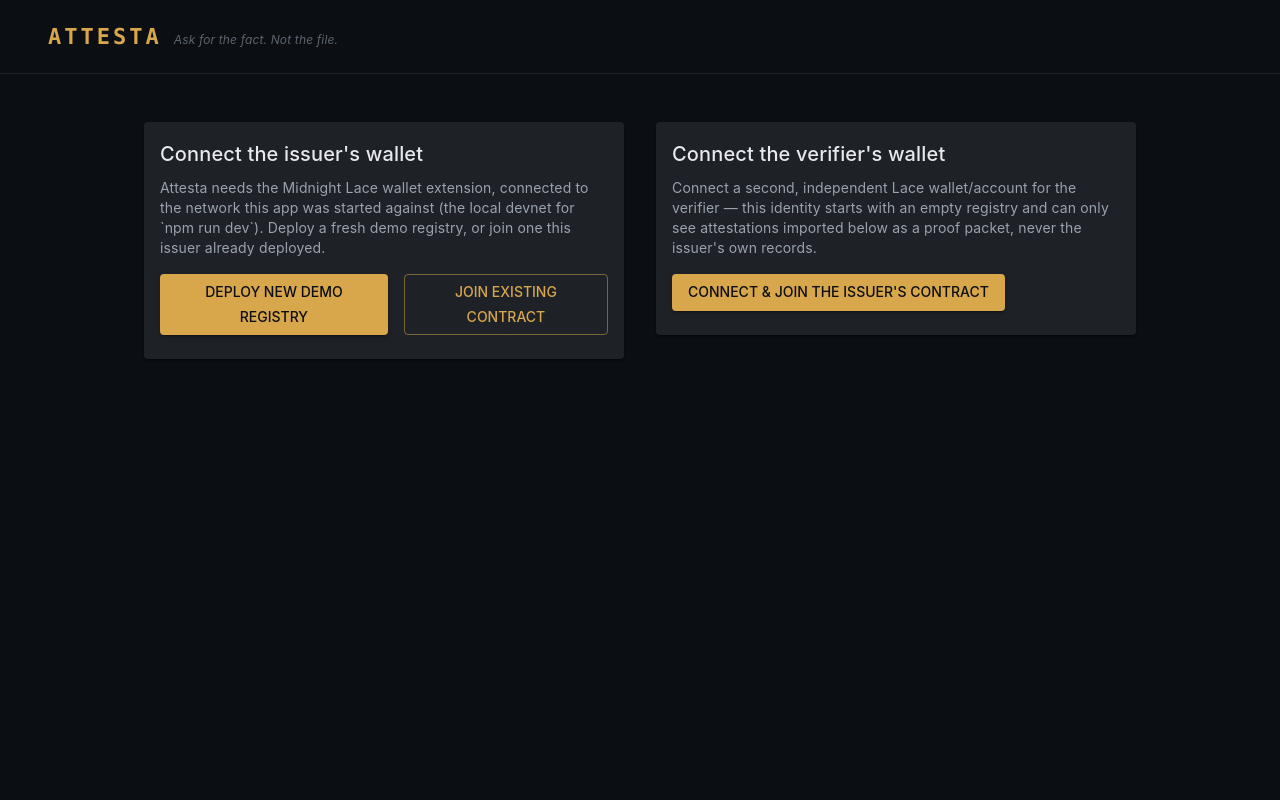
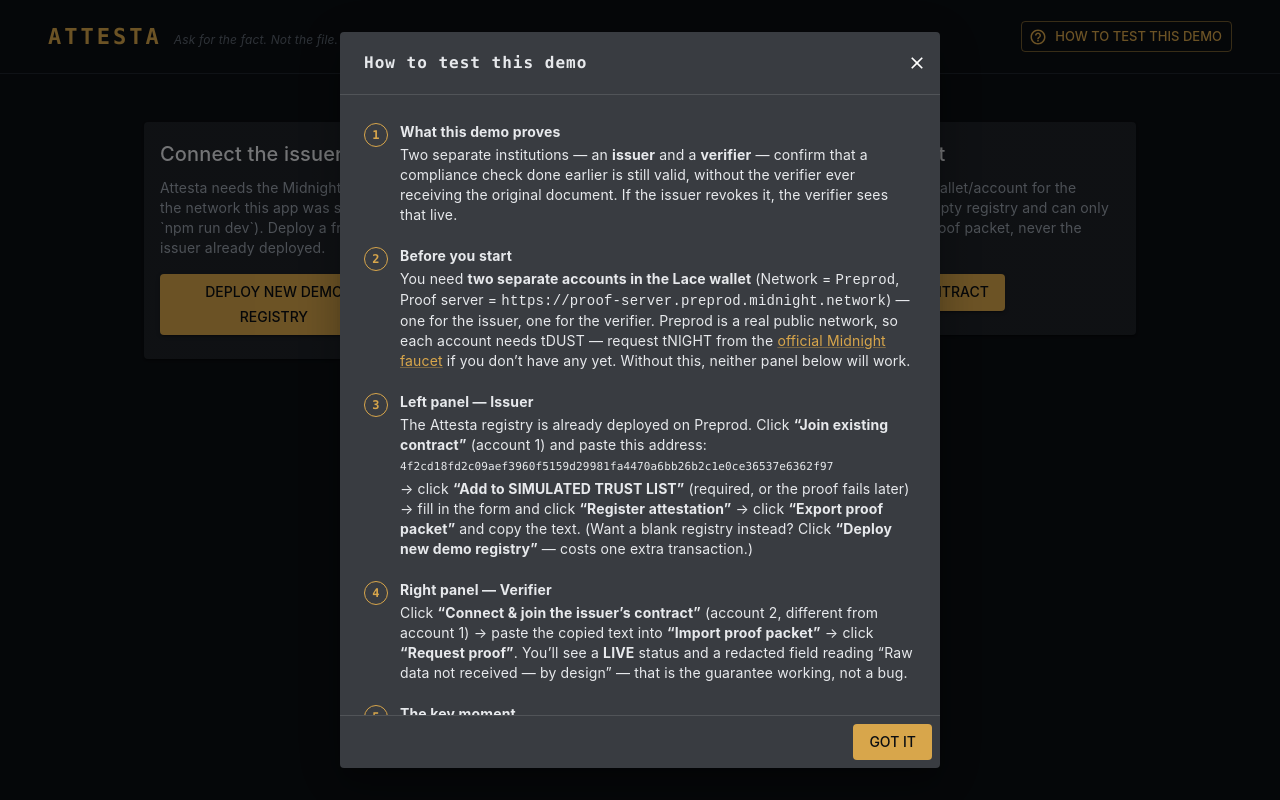
Before and after one commit to ceciliagalvaoo/Attesta, a React (Vite) app in the folder bboard-ui/: page / in a window 1280 px wide. Built offline with nearby package versions, Linux system fonts and the light colour scheme; no server answers; what @midnight-ntwrk/midnight-js-network-id would draw is missing.

Commit message:
fix(bboard-cli): remove dead cp step breaking CI build

```diff
--- a/bboard-ui/src/components/Layout/Header.tsx
+++ b/bboard-ui/src/components/Layout/Header.tsx
@@ -16,6 +16,7 @@
 import React from 'react';
 import { AppBar, Box, Typography } from '@mui/material';
 import { monoFontFamily } from '../../config/theme';
+import { TutorialModal } from '../TutorialModal';
 
 /**
  * The application header. Per contexto/09-BRANDING.md §3, `THE REGISTRAR` (the
@@ -49,5 +50,9 @@
         Ask for the fact. Not the file.
       </Typography>
     </Box>
+
+    <Box sx={{ px: { xs: 3, md: 6 } }} data-testid="header-actions">
+      <TutorialModal />
+    </Box>
   </AppBar>
 );
--- /dev/null
+++ b/bboard-ui/src/components/TutorialModal.tsx
@@ -0,0 +1,225 @@
+// This file is part of Attesta.
+// Copyright (C) 2026 The Attesta Contributors
+// SPDX-License-Identifier: Apache-2.0
+// Licensed under the Apache License, Version 2.0 (the "License");
+// You may not use this file except in compliance with the License.
+// You may obtain a copy of the License at
+//
+// http://www.apache.org/licenses/LICENSE-2.0
+//
+// Unless required by applicable law or agreed to in writing, software
+// distributed under the License is distributed on an "AS IS" BASIS,
+// WITHOUT WARRANTIES OR CONDITIONS OF ANY KIND, either express or implied.
+// See the License for the specific language governing permissions and
+// limitations under the License.
+
+import React, { useEffect, useState, useCallback } from 'react';
+import {
+  Box,
+  Button,
+  Dialog,
+  DialogActions,
+  DialogContent,
+  DialogTitle,
+  IconButton,
+  Link,
+  List,
+  ListItem,
+  Typography,
+} from '@mui/material';
+import HelpOutlineIcon from '@mui/icons-material/HelpOutlineOutlined';
+import CloseIcon from '@mui/icons-material/Close';
+import { attestaColors, monoFontFamily } from '../config/theme';
+
+/** `localStorage` key used to remember that this browser has already seen the tutorial. */
+const TUTORIAL_SEEN_KEY = 'attesta-tutorial-seen';
+
+const WALKTHROUGH_URL = 'https://ceciliagalvaoo.github.io/Attesta/demo-walkthrough';
+const FAUCET_URL = 'https://midnight-tmnight-preprod.nethermind.dev/';
+
+/** The already-deployed Attesta registry contract on Preprod — join this instead of deploying a fresh one. */
+const DEPLOYED_CONTRACT_ADDRESS = '4f2cd18fd2c09aef3960f5159d29981fa4470a6bb26b2c1e0ce36537e6362f97';
+
+interface Step {
+  title: string;
+  body: React.ReactNode;
+}
+
+const STEPS: Step[] = [
+  {
+    title: 'What this demo proves',
+    body: (
+      <>
+        Two separate institutions — an <strong>issuer</strong> and a <strong>verifier</strong> — confirm that a
+        compliance check done earlier is still valid, without the verifier ever receiving the original document. If the
+        issuer revokes it, the verifier sees that live.
+      </>
+    ),
+  },
+  {
+    title: 'Before you start',
+    body: (
+      <>
+        You need <strong>two separate accounts in the Lace wallet</strong> (Network = <code>Preprod</code>, Proof server
+        = <code>https://proof-server.preprod.midnight.network</code>) — one for the issuer, one for the verifier.
+        Preprod is a real public network, so each account needs tDUST — request tNIGHT from the{' '}
+        <Link href={FAUCET_URL} target="_blank" rel="noopener noreferrer" color="primary">
+          official Midnight faucet
+        </Link>{' '}
+        if you don&rsquo;t have any yet. Without this, neither panel below will work.
+      </>
+    ),
+  },
+  {
+    title: 'Left panel — Issuer',
+    body: (
+      <>
+        The Attesta registry is already deployed on Preprod. Click <strong>&ldquo;Join existing contract&rdquo;</strong>{' '}
+        (account 1) and paste this address:{' '}
+        <Box
+          component="code"
+          sx={{ display: 'block', fontFamily: monoFontFamily, fontSize: 11, wordBreak: 'break-all', my: 0.5 }}
+        >
+          {DEPLOYED_CONTRACT_ADDRESS}
+        </Box>
+        → click <strong>&ldquo;Add to SIMULATED TRUST LIST&rdquo;</strong> (required, or the proof fails later) → fill
+        in the form and click <strong>&ldquo;Register attestation&rdquo;</strong> → click{' '}
+        <strong>&ldquo;Export proof packet&rdquo;</strong> and copy the text. (Want a blank registry instead? Click{' '}
+        <strong>&ldquo;Deploy new demo registry&rdquo;</strong> — costs one extra transaction.)
+      </>
+    ),
+  },
+  {
+    title: 'Right panel — Verifier',
+    body: (
+      <>
+        Click <strong>&ldquo;Connect &amp; join the issuer&rsquo;s contract&rdquo;</strong> (account 2, different from
+        account 1) → paste the copied text into <strong>&ldquo;Import proof packet&rdquo;</strong> → click{' '}
+        <strong>&ldquo;Request proof&rdquo;</strong>. You&rsquo;ll see a <strong>LIVE</strong> status and a redacted
+        field reading &ldquo;Raw data not received — by design&rdquo; — that is the guarantee working, not a bug.
+      </>
+    ),
+  },
+  {
+    title: 'The key moment',
+    body: (
+      <>
+        Go back to the Issuer panel and click <strong>&ldquo;Revoke&rdquo;</strong> on that same attestation, then watch
+        the Verifier panel — its status flips from <strong>LIVE</strong> to <strong>REVOKED</strong> on its own, with no
+        page reload. That is proof that revocation is live public state, not a promise.
+      </>
+    ),
+  },
+];
+
+/**
+ * A short, scannable tutorial modal aimed at judges evaluating this demo asynchronously,
+ * without anyone walking them through it live. It opens automatically on a visitor's
+ * first visit (tracked via `localStorage`, key {@link TUTORIAL_SEEN_KEY}) and can be
+ * reopened at any time via the "How to test this demo" button rendered alongside it.
+ */
+export const TutorialModal: React.FC = () => {
+  const [isOpen, setIsOpen] = useState(false);
+
+  useEffect(() => {
+    try {
+      if (!window.localStorage.getItem(TUTORIAL_SEEN_KEY)) {
+        setIsOpen(true);
+      }
+    } catch {
+      // localStorage may be unavailable (private browsing, disabled storage, etc.) — in
+      // that case we simply don't auto-open, but the header button still works.
+    }
+  }, []);
+
+  const handleOpen = useCallback(() => {
+    setIsOpen(true);
+  }, []);
+
+  const handleClose = useCallback(() => {
+    setIsOpen(false);
+    try {
+      window.localStorage.setItem(TUTORIAL_SEEN_KEY, 'true');
+    } catch {
+      // Nothing we can do if storage is unavailable — the button will just keep working.
+    }
+  }, []);
+
+  return (
+    <>
+      <Button
+        variant="outlined"
+        size="small"
+        color="primary"
+        startIcon={<HelpOutlineIcon />}
+        onClick={handleOpen}
+        data-testid="tutorial-open-btn"
+        sx={{ whiteSpace: 'nowrap' }}
+      >
+        How to test this demo
+      </Button>
+
+      <Dialog open={isOpen} onClose={handleClose} fullWidth maxWidth="sm" data-testid="tutorial-dialog">
+        <DialogTitle sx={{ display: 'flex', alignItems: 'center', justifyContent: 'space-between', pr: 1 }}>
+          <Typography sx={{ fontFamily: monoFontFamily, fontWeight: 700, letterSpacing: 1 }}>
+            How to test this demo
+          </Typography>
+          <IconButton onClick={handleClose} size="small" data-testid="tutorial-close-btn" aria-label="Close">
+            <CloseIcon fontSize="small" />
+          </IconButton>
+        </DialogTitle>
+
+        <DialogContent dividers>
+          <List sx={{ py: 0 }}>
+            {STEPS.map((step, i) => (
+              <ListItem key={step.title} alignItems="flex-start" disableGutters sx={{ py: 1.25 }}>
+                <Box
+                  sx={{
+                    flexShrink: 0,
+                    width: 24,
+                    height: 24,
+                    borderRadius: '50%',
+                    border: `1px solid ${attestaColors.seal}`,
+                    color: attestaColors.seal,
+                    fontFamily: monoFontFamily,
+                    fontSize: 12,
+                    fontWeight: 700,
+                    display: 'flex',
+                    alignItems: 'center',
+                    justifyContent: 'center',
+                    mr: 1.5,
+                    mt: 0.25,
+                  }}
+                >
+                  {i + 1}
+                </Box>
+                <Box>
+                  <Typography variant="subtitle2" sx={{ fontWeight: 700, mb: 0.25 }}>
+                    {step.title}
+                  </Typography>
+                  <Typography variant="body2" color="text.secondary">
+                    {step.body}
+                  </Typography>
+                </Box>
+              </ListItem>
+            ))}
+          </List>
+
+          <Typography variant="caption" color="text.secondary" sx={{ display: 'block', mt: 1 }}>
+            Need more detail?{' '}
+            <Link href={WALKTHROUGH_URL} target="_blank" rel="noopener noreferrer" color="primary">
+              Read the full written walkthrough
+            </Link>
+            .
+          </Typography>
+        </DialogContent>
+
+        <DialogActions>
+          <Button variant="contained" disableElevation onClick={handleClose} data-testid="tutorial-got-it-btn">
+            Got it
+          </Button>
+        </DialogActions>
+      </Dialog>
+    </>
+  );
+};
--- a/bboard-ui/src/components/index.ts
+++ b/bboard-ui/src/components/index.ts
@@ -22,3 +22,4 @@
 export * from './ErrorBanner';
 export * from './TextPromptDialog';
 export * from './AttestaConnectionSlot';
+export * from './TutorialModal';
```
Also changed, not shown: 1 other file (tests, documents, lock files or other folders).
